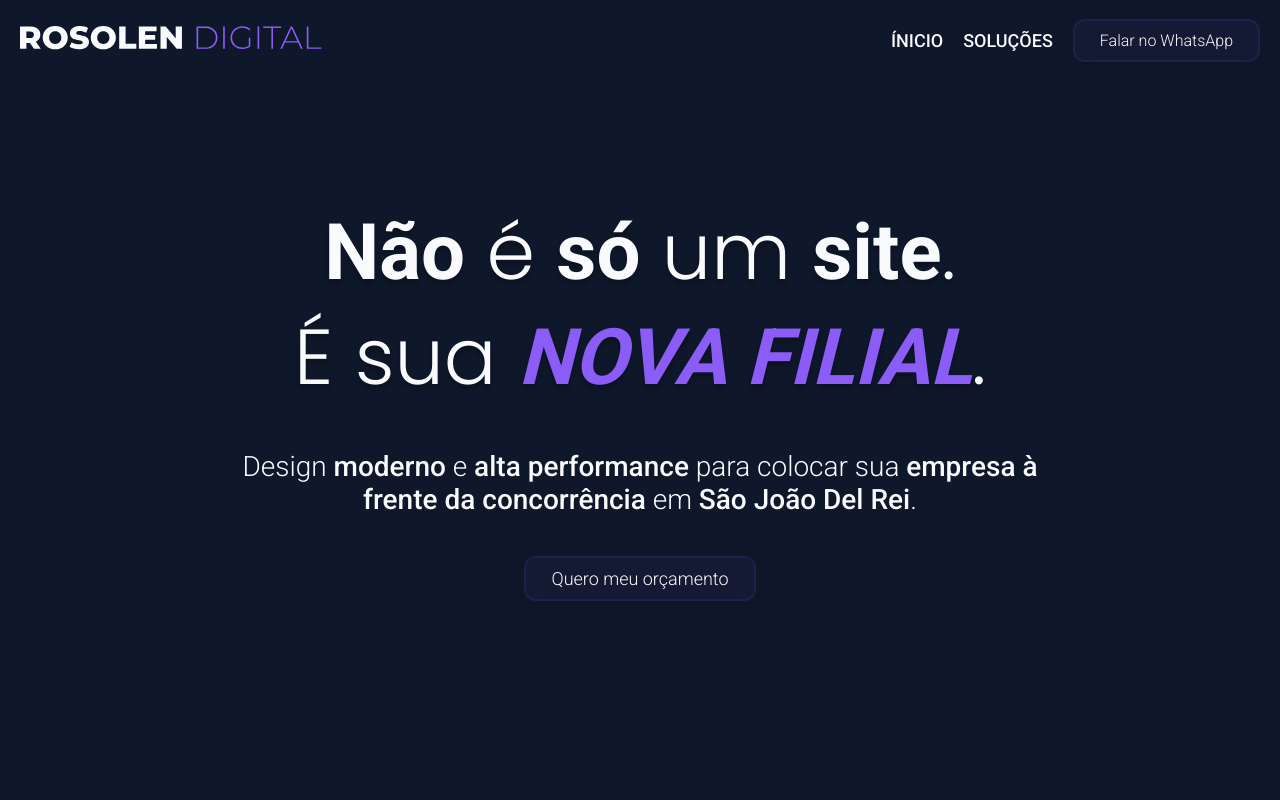
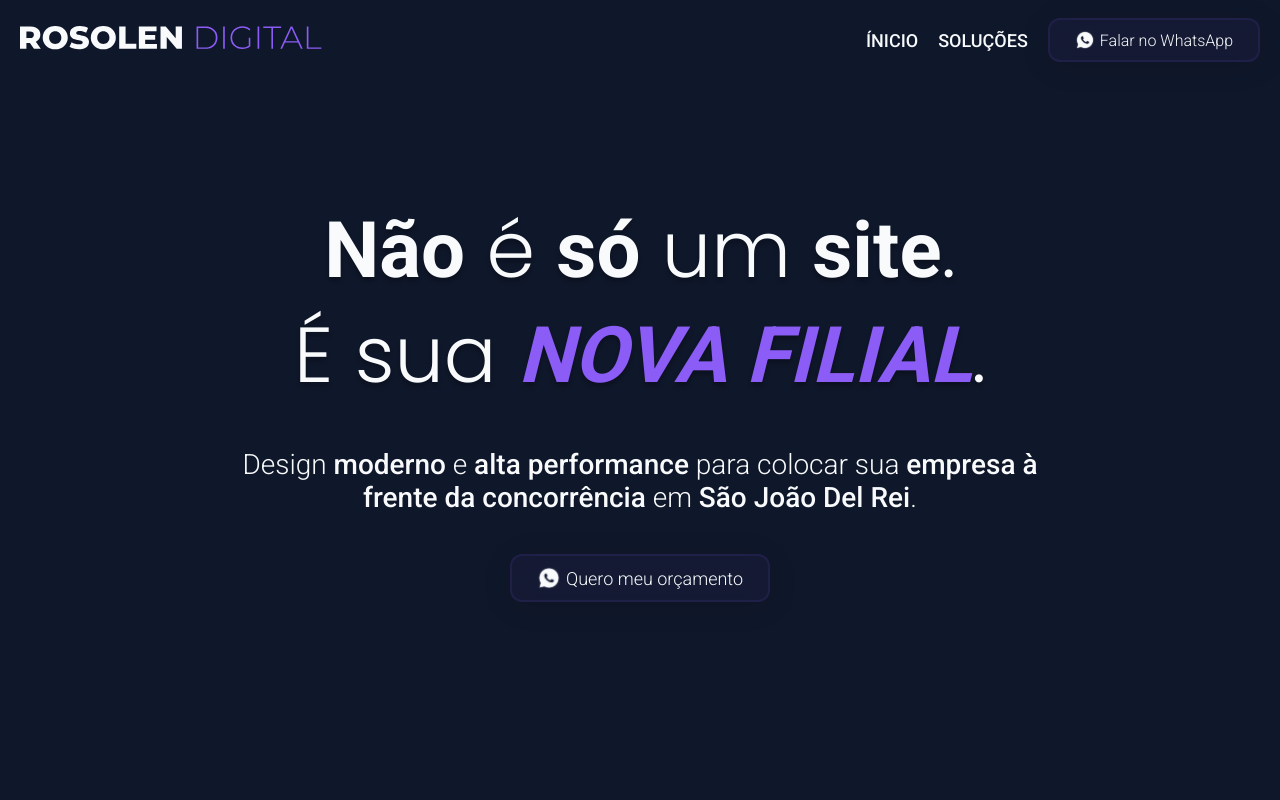
Before and after one commit to AbismoDev/rosolenDigital, a React (Vite) app: page / in a window 1280 px wide. Shown: the top 800 px of the page. Built offline with nearby package versions, Linux system fonts and the light colour scheme.

Commit message:
feat: Adicionado o icone de whatsapp nos botões de contato

```diff
--- a/src/components/Botao/Botao.jsx
+++ b/src/components/Botao/Botao.jsx
@@ -1,9 +1,9 @@
 import style from "./Botao.module.css";
 
-const Botao = ({ texto, link }) => {
+const Botao = ({ texto, link, icon, classe }) => {
   return (
     <a href={link} target="_blank" className={style.botao}>
-      {texto}
+      <img src={icon} alt="icone de whatsapp" className={classe} /> {texto}
     </a>
   );
 };
--- a/src/components/Botao/Botao.module.css
+++ b/src/components/Botao/Botao.module.css
@@ -8,6 +8,9 @@
   padding: 10px 25px;
   transition: 0.3s;
   cursor: pointer;
+  display: flex;
+  align-items: center;
+  gap: 5px;
 }
 
 .botao:hover {
--- a/src/components/Cabecalho/Cabecalho.jsx
+++ b/src/components/Cabecalho/Cabecalho.jsx
@@ -60,7 +60,12 @@ const Cabecalho = () => {
               <a href="#projetos">PROJETOS</a>
             </li> */}
           </ul>
-          <Botao texto={cabecalho.botao.texto} link={cabecalho.botao.link} />
+          <Botao
+            texto={cabecalho.botao.texto}
+            link={cabecalho.botao.link}
+            icon={cabecalho.botao.icon}
+            classe={cabecalho.botao.classe}
+          />
         </nav>
       </div>
     </header>
--- a/src/components/ModaMenu/ModalMenu.jsx
+++ b/src/components/ModaMenu/ModalMenu.jsx
@@ -33,7 +33,12 @@ const ModalMenu = ({ toggleMenu, dados }) => {
               </li>
             ))}
           </ul>
-          <Botao texto={dados.botao.texto} link={dados.botao.link} />
+          <Botao
+            texto={dados.botao.texto}
+            link={dados.botao.link}
+            icon={dados.botao.icon}
+            classe={dados.botao.classe}
+          />
         </nav>
       </main>
     </div>
--- a/src/components/SecaoHero/SecaoHero.jsx
+++ b/src/components/SecaoHero/SecaoHero.jsx
@@ -14,7 +14,12 @@ const SecaoHero = () => {
           <h1>{hero.titulo}</h1>
           <p>{hero.texto}</p>
         </div>
-        <Botao texto={hero.botao.texto} link={hero.botao.link} />
+        <Botao
+          texto={hero.botao.texto}
+          link={hero.botao.link}
+          icon={hero.botao.icon}
+          classe={hero.botao.classe}
+        />
       </div>
     </section>
   );
--- a/src/data/ContentConfig.jsx
+++ b/src/data/ContentConfig.jsx
@@ -21,6 +21,7 @@ import iconSEO from "../assets/icons/tecnologia/icon-seo.svg";
 import iconGitHub from "../assets/icons/redes-sociais/icon-github.svg";
 import iconLinkedin from "../assets/icons/redes-sociais/icon-linkedin.svg";
 import iconWhatsapp from "../assets/icons/redes-sociais/icon-whatsapp.svg";
+import iconWhatsappBtn from "../assets/icons/redes-sociais/icon-whatsapp-btn.svg";
 
 export const cabecalho = {
   logo: logo,
@@ -34,6 +35,8 @@ export const cabecalho = {
   botao: {
     texto: "Falar no WhatsApp",
     link: "https://wa.me/5532987052409?text=Opa%20Wellington!%20Vi%20seu%20site%20e%20quero%20levar%20meu%20neg%C3%B3cio%20para%20o%20pr%C3%B3ximo%20n%C3%ADvel.%20Podemos%20conversar%3F%20%F0%9F%9A%80",
+    icon: iconWhatsappBtn,
+    classe: "iconBtn",
   },
 };
 
@@ -60,6 +63,8 @@ export const hero = {
   botao: {
     texto: "Quero meu orçamento",
     link: "https://wa.me/5532987052409?text=Opa%20Wellington!%20Vi%20seu%20site%20e%20quero%20levar%20meu%20neg%C3%B3cio%20para%20o%20pr%C3%B3ximo%20n%C3%ADvel.%20Podemos%20conversar%3F%20%F0%9F%9A%80",
+    icon: iconWhatsappBtn,
+    classe: "iconeBtnHero",
   },
 };
 
--- a/src/index.css
+++ b/src/index.css
@@ -32,6 +32,8 @@
   --tamanho-icones-rodape: 32px;
   --tamanho-icones-menu: 36px;
   --tamanho-logo: 151px;
+  --tamanho-icone-whatsapp-btn: 24px;
+  --tamanho-icone-whatsapp-btn-hero: 18px;
 
   /* Sombreamento */
   --sombra-elemento: 0 4px 30px 0 rgba(0, 0, 0, 0.1);
@@ -104,6 +106,14 @@ a {
   font-style: italic;
 }
 
+.iconBtn {
+  width: var(--tamanho-icone-whatsapp-btn);
+}
+
+.iconeBtnHero {
+  width: var(--tamanho-icone-whatsapp-btn-hero);
+}
+
 @media (min-width: 768px) {
   :root {
     /* Tipografia */
@@ -139,6 +149,8 @@ a {
     --tamanho-texto-hero: 28px;
     --tamanho-texto-sobre: 26px;
     --tamanho-texto: 18px;
+    --tamanho-icone-whatsapp-btn: 20px;
+    --tamanho-icone-whatsapp-btn-hero: 24px;
 
     /* Icones */
     --tamanho-icones-tecnologias: 100px;
```
Also changed, not shown: src/assets/icons/redes-sociais/icon-whatsapp-btn.svg (added).
